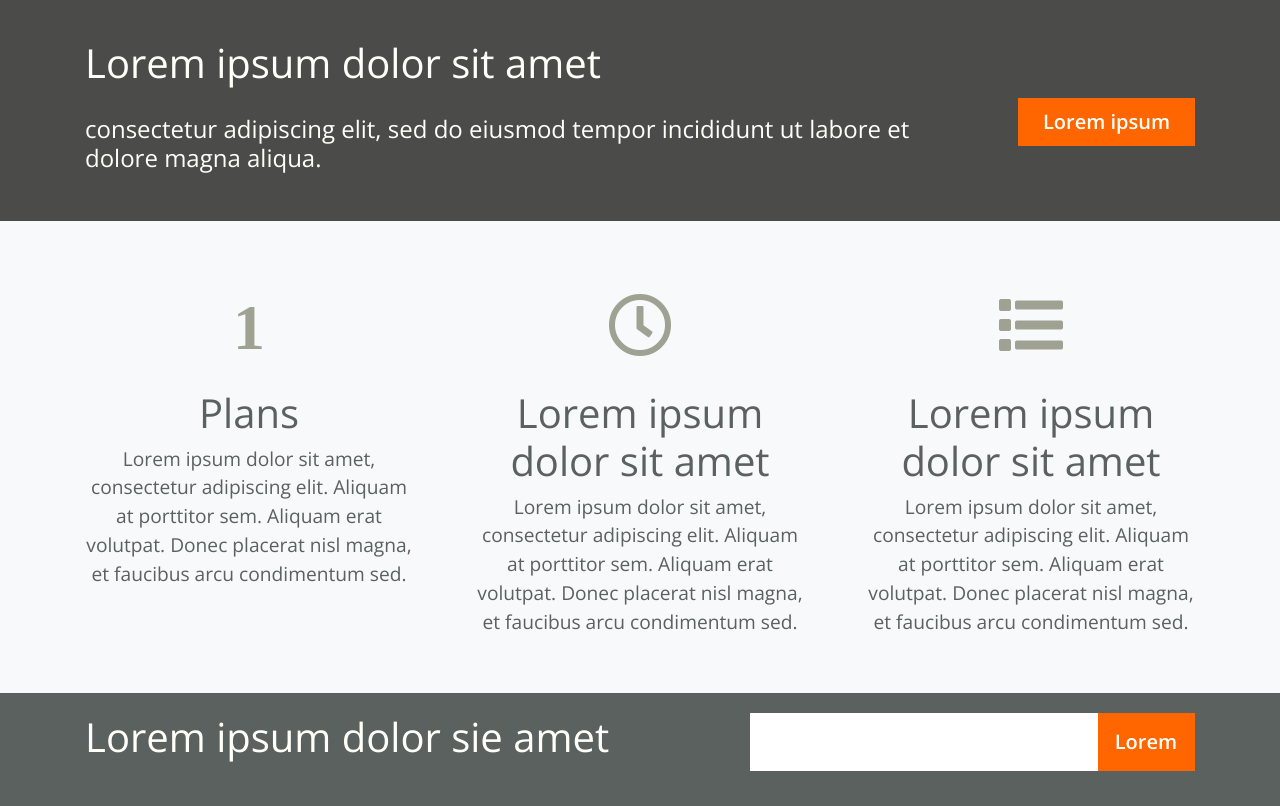
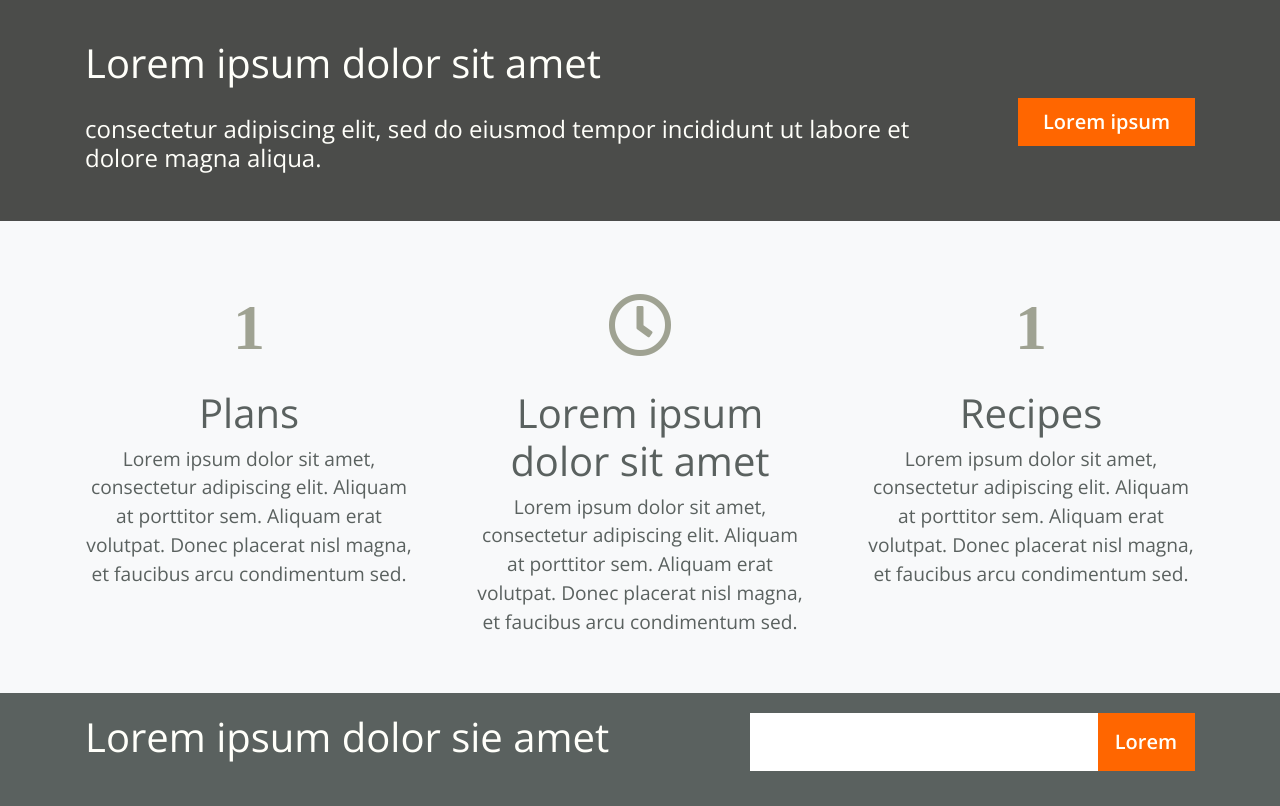
Before and after one commit to JoannaGradowska/CL-ScrumLabProject, a Django app: template jedzonko/templates/index.html in a window 1280 px wide. Shown: the part 573-1379 px from the top of the page. Run offline with Django 3.2, Linux system fonts and the light colour scheme; the template is opened without the code that fills it: most values are stand-ins (such as "Sample title", 1, 10 or a date in 2020); some libraries are stand-ins or nearby versions; some web fonts are replaced.

Commit message:
2.4 added recipes counter on landing page

```diff
--- a/jedzonko/templates/index.html
+++ b/jedzonko/templates/index.html
@@ -116,8 +116,9 @@
                         </p>
                     </div>
                     <div class="col text-center">
-                            <i class="fas fa-list icon-details"></i>
-                        <h1>Lorem ipsum dolor sit amet</h1>
+{#                        <i class="fas fa-list icon-details"></i>#}
+                        <i class="fas icon-details">{{ recipes_counter }}</i>
+                        <h1>Recipes</h1>
                         <p>Lorem ipsum dolor sit amet, consectetur adipiscing elit. Aliquam at porttitor sem.  Aliquam erat volutpat. Donec placerat nisl magna, et faucibus arcu condimentum sed.
                         </p>
                     </div>
--- a/jedzonko/views.py
+++ b/jedzonko/views.py
@@ -2,7 +2,7 @@ from datetime import datetime
 from django.http import HttpResponse
 from django.shortcuts import render
 from django.views import View
-from jedzonko.models import Plan
+from jedzonko.models import Plan, Recipe
 from jedzonko.forms import AddRecipeForm
 
 
@@ -18,6 +18,7 @@ class LandingPage(View):
     def get(self, request):
         return render(request, "index.html", {
             'plans_counter': Plan.objects.all().count(),
+            'recipes_counter': Recipe.objects.all().count(),
         })
 
 
```
